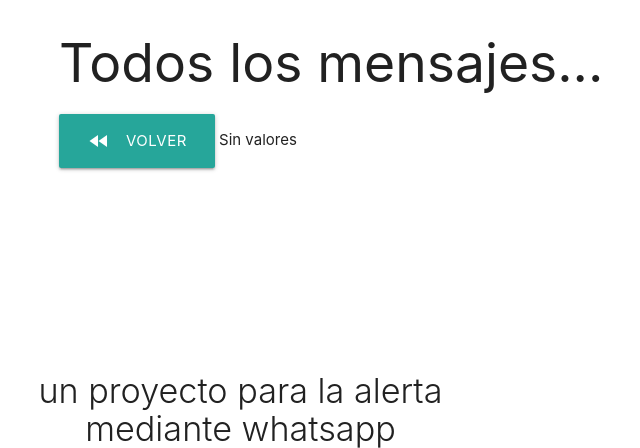
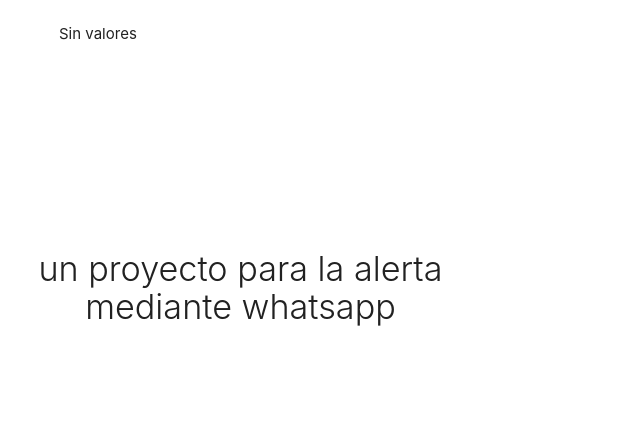
Before and after one commit to tinojcvc/FabricaWeb, a Django app: template whatsapp/templates/messages.html in a window 1280 px wide. Shown: the part 177-625 px from the top of the page, without its empty margins (133-773 px from the left). Run offline with Django 3.2, Linux system fonts and the light colour scheme; the template is opened without the code that fills it, so the values that code supplies are empty; some libraries are stand-ins or nearby versions.

Commit message:
cambios sin importancia

```diff
--- a/whatsapp/templates/messages.html
+++ b/whatsapp/templates/messages.html
@@ -1,8 +1,6 @@
 
 {% extends "base.html" %}
 {% block content %}
-<h2>Todos los mensajes...</h2>
-<a href="/whatsapp/" class="waves-effect waves-light btn-large"><i class="material-icons left">fast_rewind</i>volver</a>
 
 {% if messages %}
 
```
